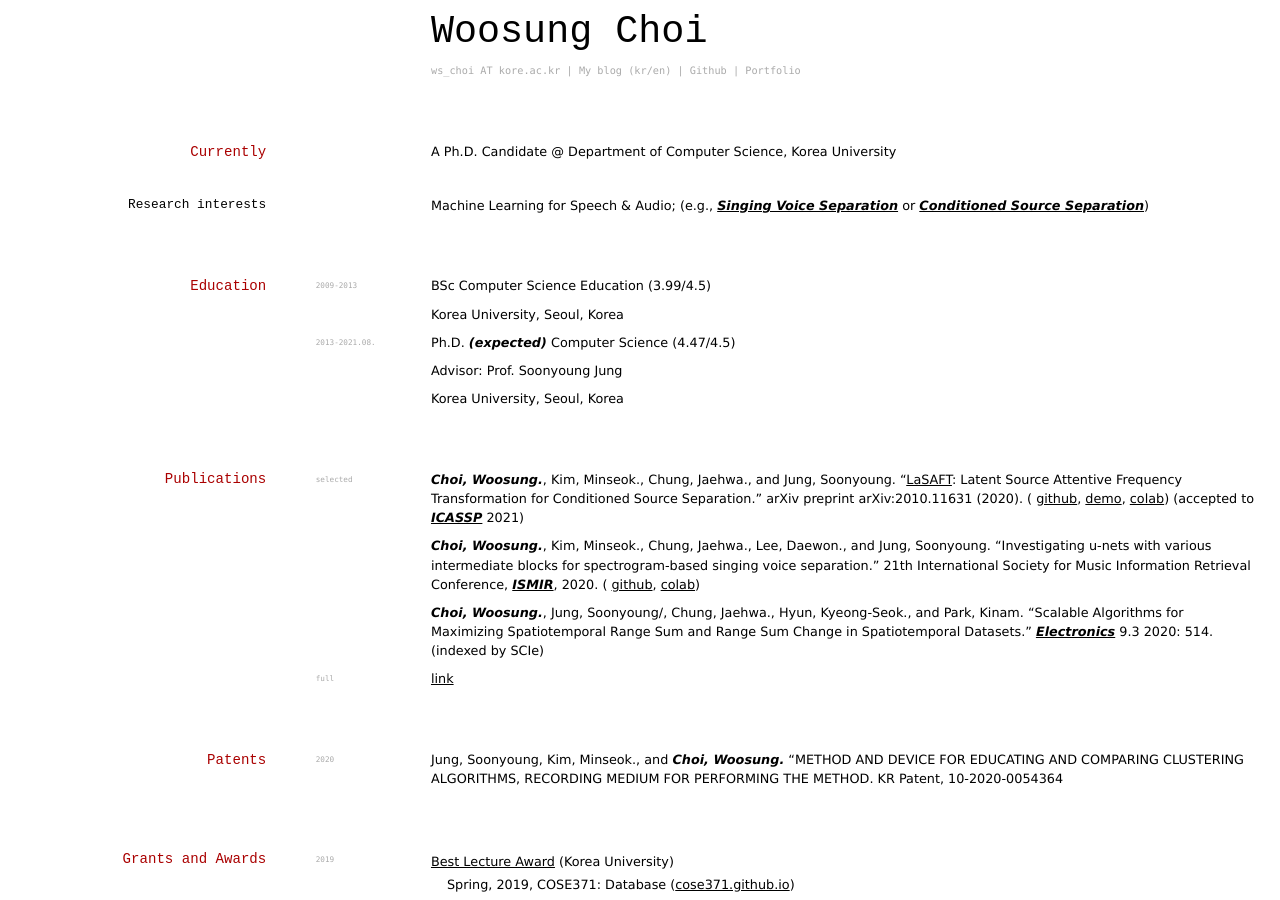
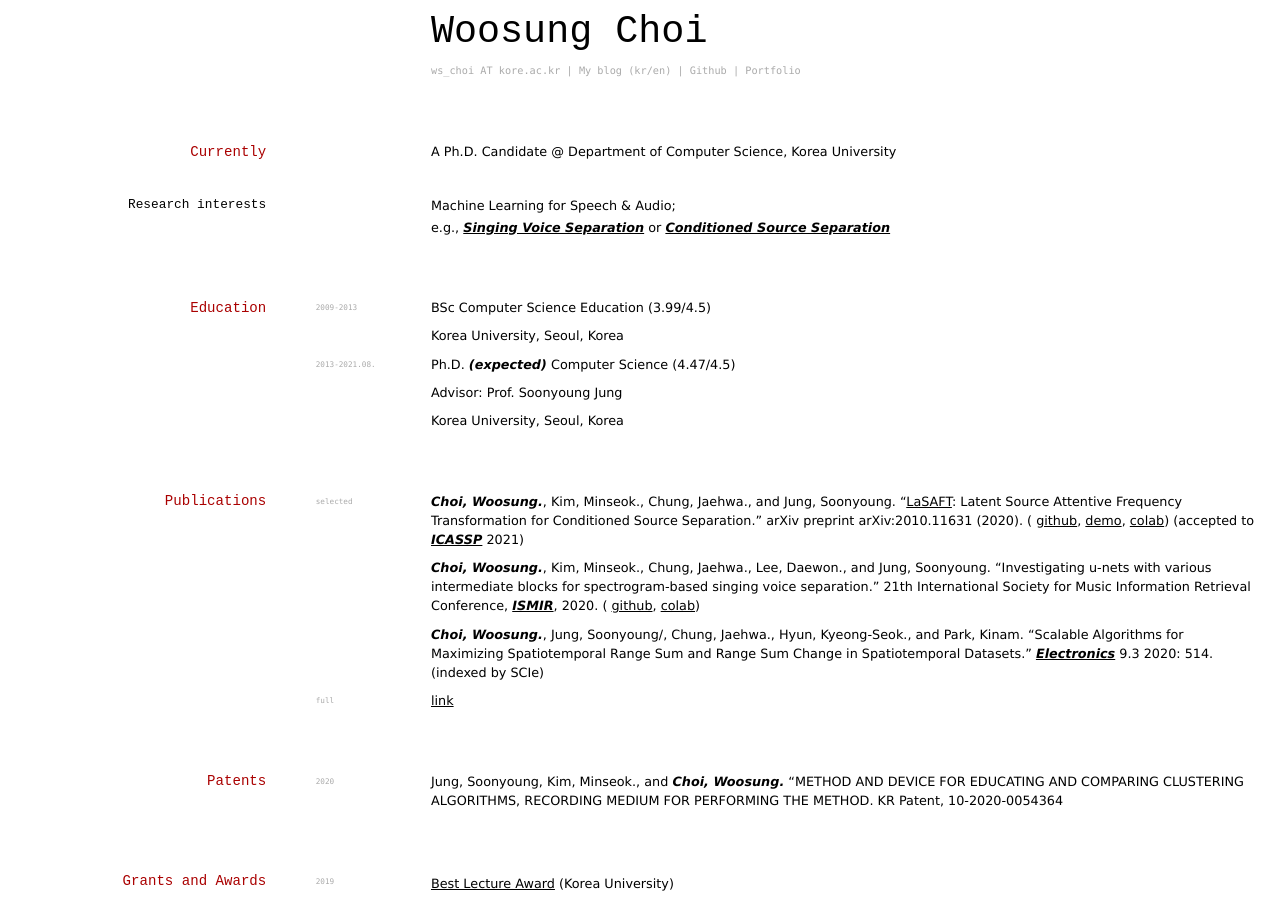
Before and after one commit to ws-choi/cv, a Jekyll site: the page built from index.md, in a window 1280 px wide and 900 px high. Built offline with Jekyll 4.4.1, drawn with Linux system fonts in a browser that asks for light colours.

```diff
--- a/index.md
+++ b/index.md
@@ -18,7 +18,8 @@ A Ph.D. Candidate @ Department of Computer Science, Korea University
 
 ### Research interests
 
-Machine Learning for Speech & Audio; (e.g., ***[Singing Voice Separation](https://github.com/ws-choi/ISMIR2020_U_Nets_SVS)*** or ***[Conditioned Source Separation](https://github.com/ws-choi/Conditioned-Source-Separation-LaSAFT)***)
+Machine Learning for Speech & Audio;
+ - e.g., ***[Singing Voice Separation](https://github.com/ws-choi/ISMIR2020_U_Nets_SVS)*** or ***[Conditioned Source Separation](https://github.com/ws-choi/Conditioned-Source-Separation-LaSAFT)***
 
 ## Education
 
```
